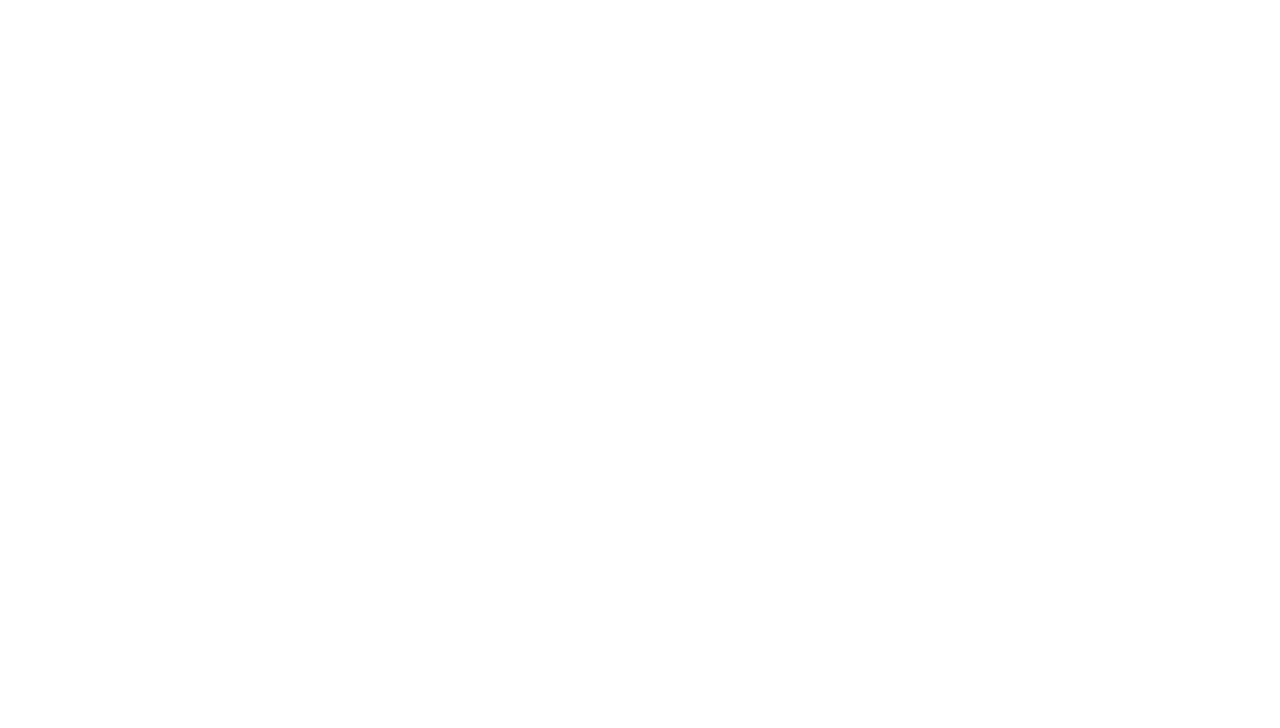
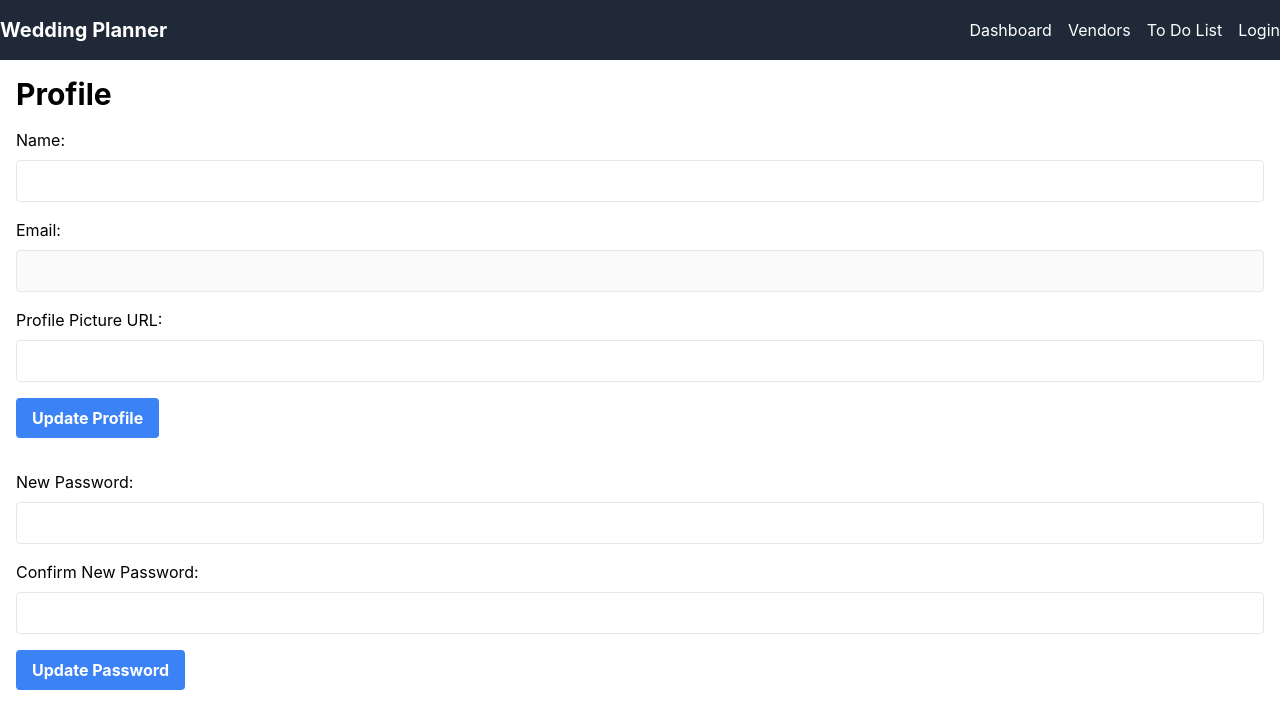
Before and after one commit to sabeer-narula/Wedding, a React (Create React App) app in the folder my-app/: page /Profile in a window 1280 px wide. Shown: the top 728 px of the page. Built offline with nearby package versions, Linux system fonts and the light colour scheme.

Commit message:
added firebase, added signup and login, data persistence, created a profile page, and fixed vendor bugs

```diff
--- a/my-app/src/App.tsx
+++ b/my-app/src/App.tsx
@@ -8,6 +8,7 @@ import SignUp from './components/Signup';
 import TodoList from './components/Todo';
 import LiveStream from './components/Livestream';
 import GuestLiveStream from './components/GuestLivestream';
+import Profile from './components/Profile';
 
 function App() {
   return (
@@ -21,6 +22,7 @@ function App() {
         <Route path="/todo" component={TodoList} />
         <Route path="/livestream" component={LiveStream} />
         <Route path="/guest/livestream" component={GuestLiveStream} />
+        <Route path="/Profile" component={Profile} />
       </Switch>
     </Router>
   );
--- a/my-app/src/components/Header.tsx
+++ b/my-app/src/components/Header.tsx
@@ -1,24 +1,78 @@
-import React from 'react';
+import React, { useState } from 'react';
 import { Link } from 'react-router-dom';
+import { auth } from '../firebase';
 
 const Header = () => {
+  const [isDropdownOpen, setIsDropdownOpen] = useState(false);
+  const user = auth.currentUser;
+
+  const toggleDropdown = () => {
+    setIsDropdownOpen(!isDropdownOpen);
+  };
+
+  const handleLogout = async () => {
+    await auth.signOut();
+  };
+
   return (
     <header className="bg-gray-800 text-white py-4">
       <nav className="container mx-auto flex justify-between items-center">
-        <Link to="/" className="text-xl font-bold">Wedding Planner</Link>
-        <ul className="flex space-x-4">
+        <Link to="/" className="text-xl font-bold">
+          Wedding Planner
+        </Link>
+        <ul className="flex space-x-4 items-center">
           <li>
-            <Link to="/" className="hover:text-gray-300">Dashboard</Link>
+            <Link to="/" className="hover:text-gray-300">
+              Dashboard
+            </Link>
           </li>
           <li>
-            <Link to="/vendors" className="hover:text-gray-300">Vendors</Link>
+            <Link to="/vendors" className="hover:text-gray-300">
+              Vendors
+            </Link>
           </li>
           <li>
-            <Link to="/login" className="hover:text-gray-300">Login</Link>
+            <Link to="/todo" className="hover:text-gray-300">
+              To Do List
+            </Link>
           </li>
-          <li>
-            <Link to="/todo" className="hover:text-gray-300">To Do List</Link>
-          </li>
+          {user ? (
+            <li className="relative">
+              <button
+                className="flex items-center focus:outline-none"
+                onClick={toggleDropdown}
+              >
+                <img
+                  src={user.photoURL || '/path/to/default/profile/image.jpg'}
+                  alt="Profile"
+                  className="w-8 h-8 rounded-full mr-2"
+                />
+                <span>{user.displayName || user.email}</span>
+              </button>
+              {isDropdownOpen && (
+                <div className="absolute right-0 mt-2 w-48 bg-white text-gray-800 rounded shadow-lg">
+                  <Link
+                    to="/profile"
+                    className="block px-4 py-2 hover:bg-gray-200"
+                  >
+                    Profile
+                  </Link>
+                  <button
+                    className="block w-full text-left px-4 py-2 hover:bg-gray-200"
+                    onClick={handleLogout}
+                  >
+                    Logout
+                  </button>
+                </div>
+              )}
+            </li>
+          ) : (
+            <li>
+              <Link to="/login" className="hover:text-gray-300">
+                Login
+              </Link>
+            </li>
+          )}
         </ul>
       </nav>
     </header>
--- /dev/null
+++ b/my-app/src/components/Profile.tsx
@@ -0,0 +1,115 @@
+import React, { useState } from 'react';
+import { auth } from '../firebase';
+import { updateProfile, updatePassword } from 'firebase/auth';
+import Header from './Header';
+
+const Profile = () => {
+  const user = auth.currentUser;
+  const [displayName, setDisplayName] = useState(user?.displayName || '');
+  const [email, setEmail] = useState(user?.email || '');
+  const [photoURL, setPhotoURL] = useState(user?.photoURL || '');
+  const [password, setPassword] = useState('');
+  const [confirmPassword, setConfirmPassword] = useState('');
+
+  const handleUpdateProfile = async (e: React.FormEvent) => {
+    e.preventDefault();
+    if (user) {
+      await updateProfile(user, { displayName, photoURL });
+    }
+  };
+
+  const handleUpdatePassword = async (e: React.FormEvent) => {
+    e.preventDefault();
+    if (user && password === confirmPassword) {
+      await updatePassword(user, password);
+    }
+  };
+
+  return (
+    <>
+      <Header />
+      <div className="container mx-auto p-4">
+        <h2 className="text-3xl font-bold mb-4">Profile</h2>
+        <form onSubmit={handleUpdateProfile}>
+          <div className="mb-4">
+            <label htmlFor="displayName" className="block mb-2">
+              Name:
+            </label>
+            <input
+              type="text"
+              id="displayName"
+              className="w-full px-3 py-2 border rounded"
+              value={displayName}
+              onChange={(e) => setDisplayName(e.target.value)}
+            />
+          </div>
+          <div className="mb-4">
+            <label htmlFor="email" className="block mb-2">
+              Email:
+            </label>
+            <input
+              type="email"
+              id="email"
+              className="w-full px-3 py-2 border rounded"
+              value={email}
+              disabled
+            />
+          </div>
+          <div className="mb-4">
+            <label htmlFor="photoURL" className="block mb-2">
+              Profile Picture URL:
+            </label>
+            <input
+              type="text"
+              id="photoURL"
+              className="w-full px-3 py-2 border rounded"
+              value={photoURL}
+              onChange={(e) => setPhotoURL(e.target.value)}
+            />
+          </div>
+          <button
+            type="submit"
+            className="bg-blue-500 hover:bg-blue-700 text-white font-bold py-2 px-4 rounded"
+          >
+            Update Profile
+          </button>
+        </form>
+
+        <form onSubmit={handleUpdatePassword} className="mt-8">
+          <div className="mb-4">
+            <label htmlFor="password" className="block mb-2">
+              New Password:
+            </label>
+            <input
+              type="password"
+              id="password"
+              className="w-full px-3 py-2 border rounded"
+              value={password}
+              onChange={(e) => setPassword(e.target.value)}
+            />
+          </div>
+          <div className="mb-4">
+            <label htmlFor="confirmPassword" className="block mb-2">
+              Confirm New Password:
+            </label>
+            <input
+              type="password"
+              id="confirmPassword"
+              className="w-full px-3 py-2 border rounded"
+              value={confirmPassword}
+              onChange={(e) => setConfirmPassword(e.target.value)}
+            />
+          </div>
+          <button
+            type="submit"
+            className="bg-blue-500 hover:bg-blue-700 text-white font-bold py-2 px-4 rounded"
+          >
+            Update Password
+          </button>
+        </form>
+      </div>
+    </>
+  );
+};
+
+export default Profile;
--- a/my-app/src/components/Todo.tsx
+++ b/my-app/src/components/Todo.tsx
@@ -1,5 +1,7 @@
-import React, { useState } from 'react';
+import React, { useEffect, useState } from 'react';
 import Header from './Header';
+import { auth, firestore } from '../firebase';
+import { collection, doc, getDocs, setDoc, deleteDoc, updateDoc, onSnapshot } from 'firebase/firestore';
 
 interface Task {
   id: number;
@@ -27,7 +29,24 @@ const TodoList: React.FC = () => {
   const [selectedTask, setSelectedTask] = useState<Task | null>(null);
   const [filterLabel, setFilterLabel] = useState('');
 
-  const handleAddTask = () => {
+  useEffect(() => {
+    const user = auth.currentUser;
+    if (user) {
+      const unsubscribe = onSnapshot(collection(firestore, 'users', user.uid, 'tasks'), (snapshot) => {
+        const tasksData: Task[] = [];
+        snapshot.forEach((doc) => {
+          tasksData.push(doc.data() as Task);
+        });
+        setTasks(tasksData.filter((task) => !task.completed));
+        setCompletedTasks(tasksData.filter((task) => task.completed));
+      });
+
+      // Unsubscribe from the listener when the component unmounts
+      return () => unsubscribe();
+    }
+  }, []);
+
+  const handleAddTask = async () => {
     if (newTask.trim() !== '') {
       const newTaskItem: Task = {
         id: Date.now(),
@@ -38,26 +57,29 @@ const TodoList: React.FC = () => {
         budget: 0,
         notes: '',
       };
-      setTasks([...tasks, newTaskItem]);
+      const user = auth.currentUser;
+      if (user) {
+        await setDoc(doc(firestore, 'users', user.uid, 'tasks', newTaskItem.id.toString()), newTaskItem);
+      }
       setNewTask('');
       setNewDueDate('');
       setSelectedLabel('');
     }
   };
 
-  const handleRemoveTask = (taskId: number) => {
-    const updatedTasks = tasks.filter((task) => task.id !== taskId);
-    setTasks(updatedTasks);
+  const handleRemoveTask = async (taskId: number) => {
+    const user = auth.currentUser;
+    if (user) {
+      await deleteDoc(doc(firestore, 'users', user.uid, 'tasks', taskId.toString()));
+    }
   };
 
-  const handleToggleCompleted = (taskId: number) => {
-    const updatedTasks = tasks.filter((task) => task.id !== taskId);
-    const completedTask = tasks.find((task) => task.id === taskId);
-    if (completedTask) {
-      completedTask.completed = true;
-      setCompletedTasks([...completedTasks, completedTask]);
+  const handleToggleCompleted = async (taskId: number) => {
+    const user = auth.currentUser;
+    if (user) {
+      const taskRef = doc(firestore, 'users', user.uid, 'tasks', taskId.toString());
+      await updateDoc(taskRef, { completed: true });
     }
-    setTasks(updatedTasks);
   };
 
   const handleAddLabel = () => {
--- a/my-app/src/components/Vendors.tsx
+++ b/my-app/src/components/Vendors.tsx
@@ -1,38 +1,54 @@
 import React, { useState } from 'react';
 import { useHistory } from 'react-router-dom';
 import { useDispatch } from 'react-redux';
-import { setSelectedVendor } from '../store';
 import { auth, firestore } from '../firebase';
-import { createUserWithEmailAndPassword, signInWithEmailAndPassword } from 'firebase/auth';
-import { doc, setDoc, collection, getDocs } from 'firebase/firestore';
+import { doc, setDoc, collection, getDocs, updateDoc } from 'firebase/firestore';
 import Header from './Header';
 import vendorData from '../vendorData';
+import { setSelectedVendor, setSelectedVendors } from '../store';
+
+interface Vendor {
+  id: number;
+  name: string;
+  type: string;
+  price: number;
+  photos: string[];
+  reviews: { rating: number; review: string }[];
+}
 
 const Vendors = () => {
   const dispatch = useDispatch();
   const history = useHistory();
   const [selectedType, setSelectedType] = useState('');
 
-  interface Vendor {
-    id: number;
-    name: string;
-    type: string;
-    price: number;
-    photos: string[];
-    reviews: { rating: number; review: string }[];
-  }
-
   const selectVendor = async (vendor: Vendor) => {
-    dispatch(setSelectedVendor(vendor));
     try {
       const user = auth.currentUser;
       if (user) {
-        await setDoc(doc(firestore, 'users', user.uid, 'selectedVendors', vendor.id.toString()), vendor);
+        const vendorRef = doc(firestore, 'users', user.uid, 'selectedVendors', vendor.type);
+        await setDoc(vendorRef, {
+          id: vendor.id,
+          name: vendor.name,
+          type: vendor.type,
+          price: vendor.price,
+        });
+
+        // Fetch the updated selected vendors data from Firestore
+        const snapshot = await getDocs(collection(firestore, 'users', user.uid, 'selectedVendors'));
+        const updatedSelectedVendors: { [key: string]: Vendor } = {};
+        snapshot.forEach((doc) => {
+          const data = doc.data() as Vendor;
+          updatedSelectedVendors[data.type] = data;
+        });
+
+        // Update the Redux store with the latest selected vendors data
+        dispatch(setSelectedVendors(updatedSelectedVendors));
       }
     } catch (error) {
       console.error('Error saving selected vendor:', error);
     }
   };
+
 
   const handleViewVendor = (vendorId: number) => {
     history.push(`/vendors/${vendorId}`);
```
Also changed, not shown: my-app/src/store.ts (+17 -32 lines).
